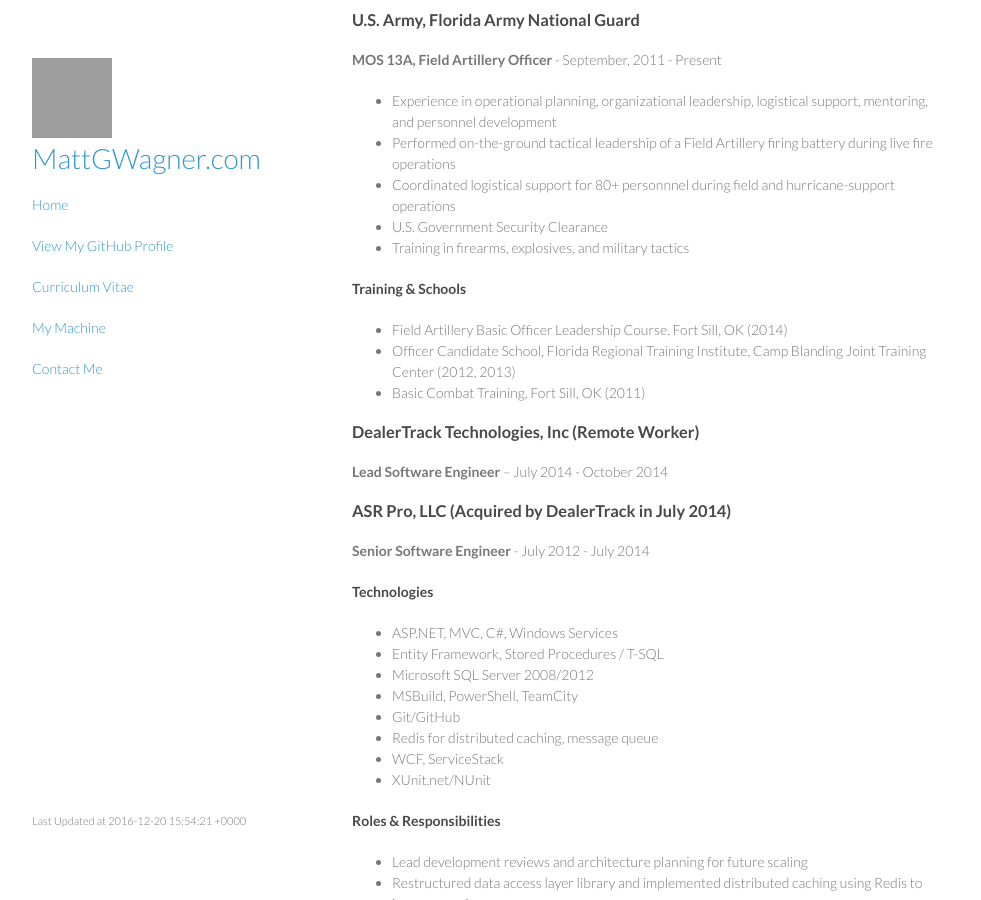
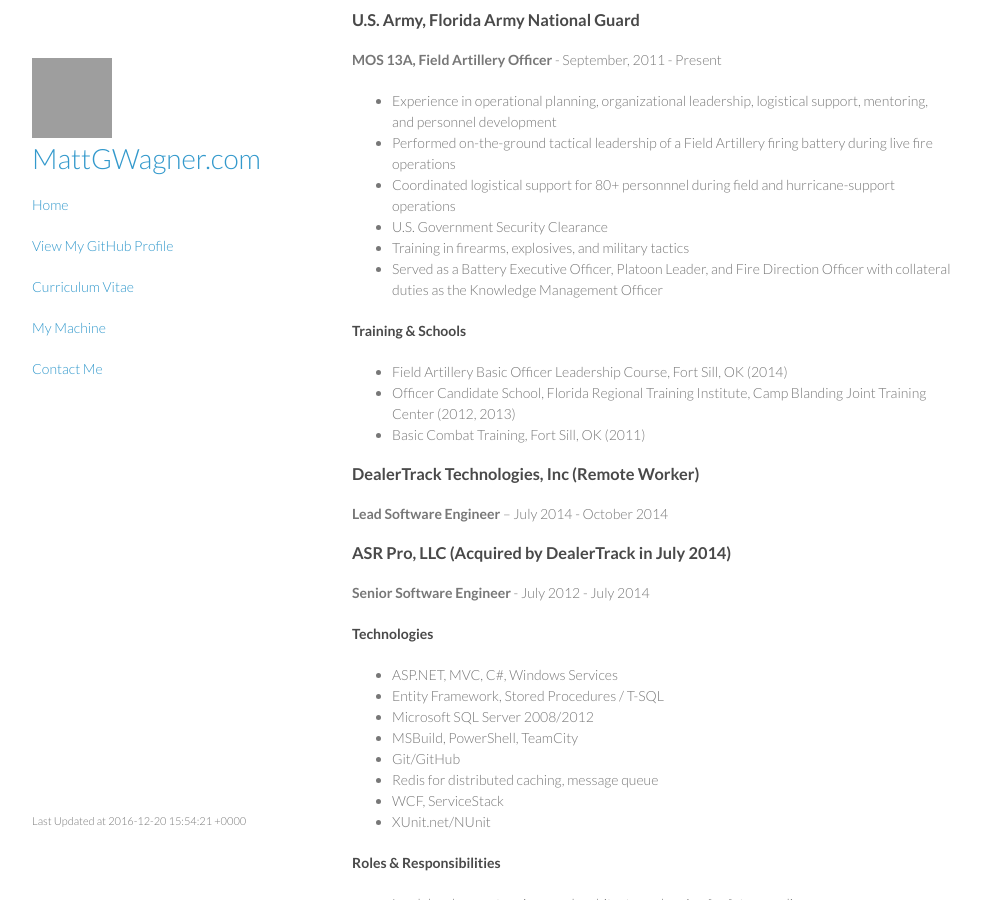
Before and after one commit to mattgwagner/mattgwagner, a Jekyll site: the page built from cv.md, in a window 1280 px wide and 900 px high, scrolled down 1181 px. Shown: the whole window, without its empty margins (148-1129 px from the left). Built offline with Jekyll 4.4.1, drawn with Linux system fonts in a browser that asks for light colours; grey boxes are pictures that could not be loaded.

Commit message:
Update cv.md

```diff
--- a/cv.md
+++ b/cv.md
@@ -61,6 +61,7 @@ title: Matt G. Wagner - Curriculum Vitae
 * Coordinated logistical support for 80+ personnnel during field and hurricane-support operations
 * U.S. Government Security Clearance
 * Training in firearms, explosives, and military tactics
+* Served as a Battery Executive Officer, Platoon Leader, and Fire Direction Officer with collateral duties as the Knowledge Management Officer
 
 #### Training & Schools
 * Field Artillery Basic Officer Leadership Course, Fort Sill, OK (2014)
```
